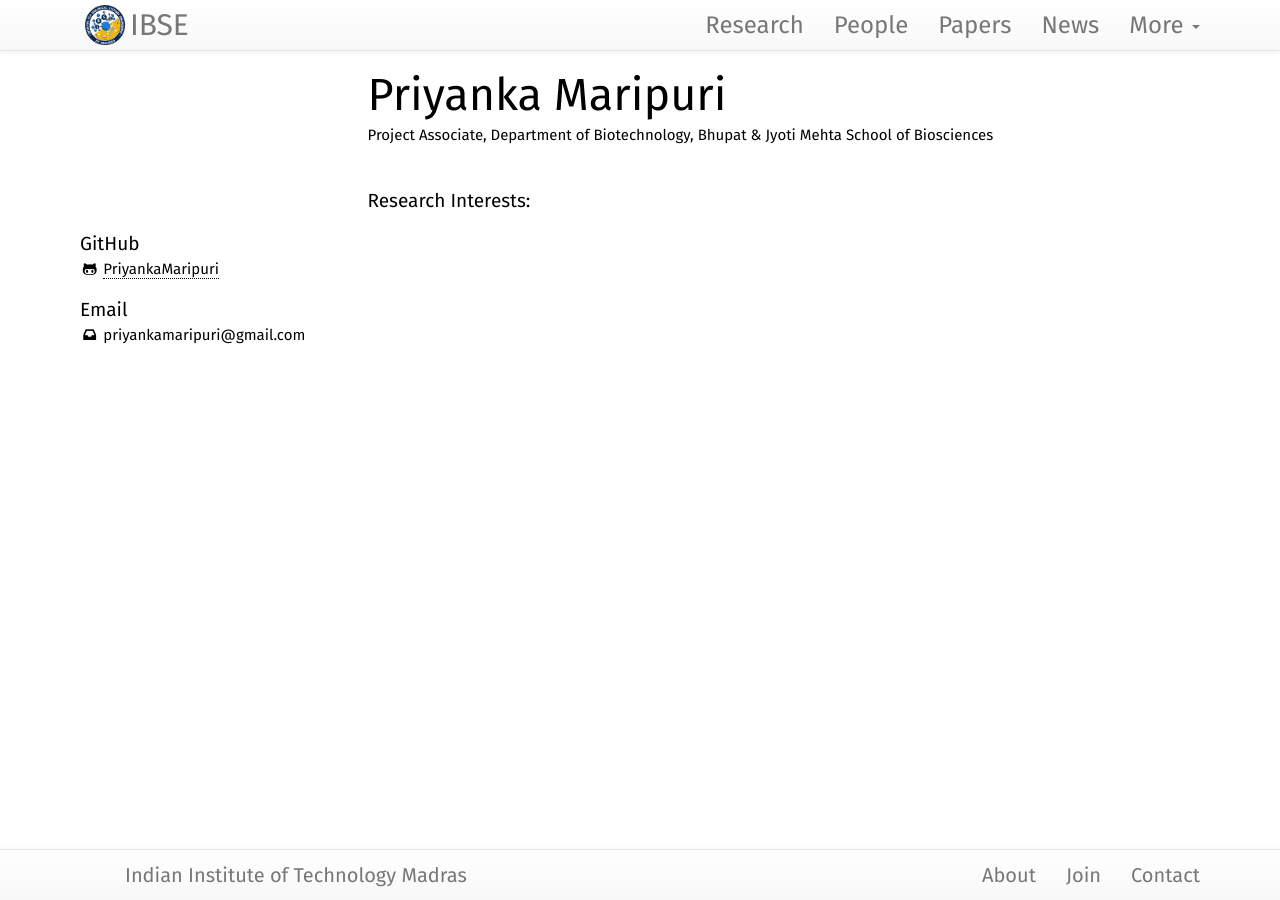
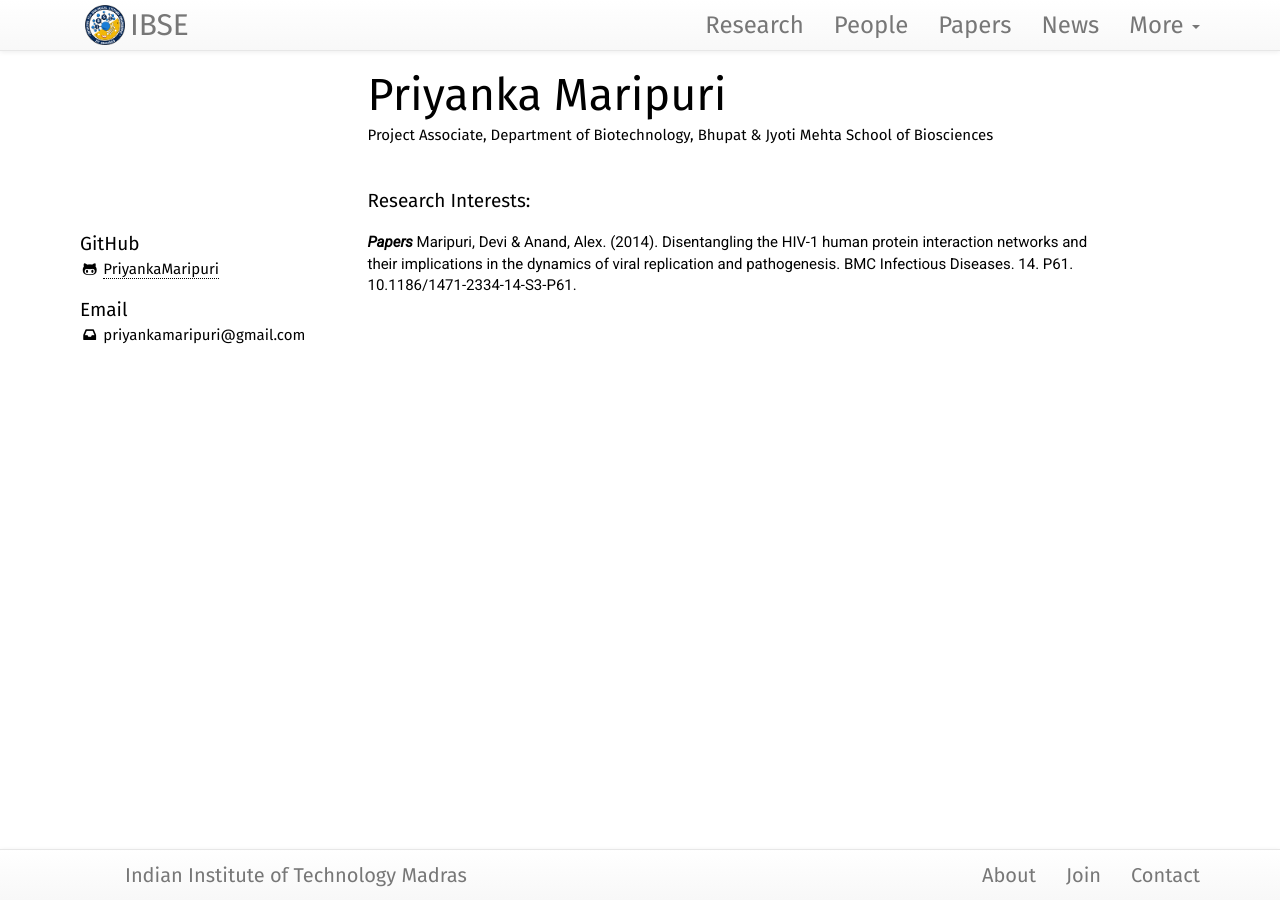
Before and after one commit to philge/ibse-iitm.github.io, a Jekyll site: the page built from team/_posts/2018-03-12-Priyanka-Maripuri.md, in a window 1280 px wide. Built offline with Jekyll 4.4.1, drawn with Linux system fonts in a browser that asks for light colours; nearby versions of some CDN libraries.

Commit message:
Update 2018-03-12-Priyanka-Maripuri.md

```diff
--- a/team/_posts/2018-03-12-Priyanka-Maripuri.md
+++ b/team/_posts/2018-03-12-Priyanka-Maripuri.md
@@ -12,3 +12,6 @@ github: PriyankaMaripuri
 twitter:
 alum: false
 ---
+
+<em><strong>Papers</strong></em>
+Maripuri, Devi & Anand, Alex. (2014). Disentangling the HIV-1 human protein interaction networks and their implications in the dynamics of viral replication and pathogenesis. BMC Infectious Diseases. 14. P61. 10.1186/1471-2334-14-S3-P61.
```
